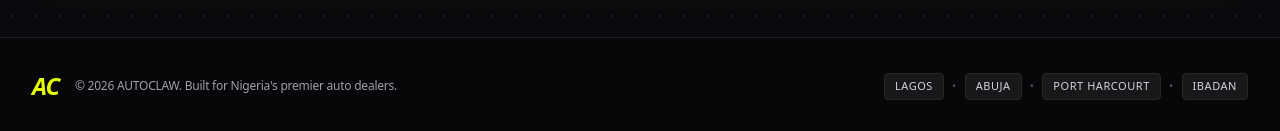
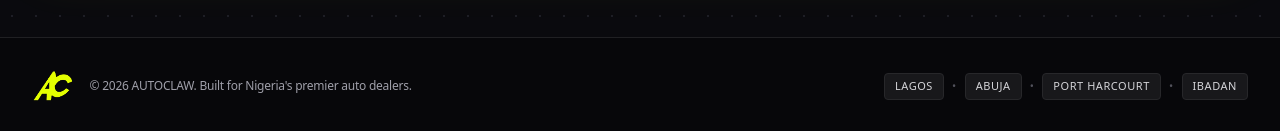
Before and after one commit to renovateafrica234-debug/AutoClaw, a React (Vite) app: page / in a window 1280 px wide. Shown: the part 5756-5887 px from the top of the page. Built offline with nearby package versions, Linux system fonts and the light colour scheme; a web font is replaced by a local one.

Commit message:
Add files via upload

```diff
--- a/src/components/landing/ConversionFooter.tsx
+++ b/src/components/landing/ConversionFooter.tsx
@@ -54,12 +54,14 @@ export function ConversionFooter({
       {/* Bottom Bar */}
       <div className="w-full bg-[#07070a] border-t border-zinc-800/80 py-8 px-4 md:px-8">
         <div className="w-full max-w-7xl mx-auto flex flex-col md:flex-row items-center justify-between gap-6">
-          {/* Flush-left unboxed "AC" pure text lockup */}
+          {/* Logo image lockup */}
           <div className="flex items-center gap-4">
             <div className="shrink-0 flex items-center">
-              <span className="text-2xl font-black italic tracking-tighter text-[#E3FF00] select-none">
-                AC
-              </span>
+              <img
+                src="/autoclaw-logo.png"
+                alt="AutoClaw"
+                className="h-8 w-auto object-contain"
+              />
             </div>
             <p className="text-xs text-zinc-400 font-medium text-left">
               © 2026 AUTOCLAW. Built for Nigeria's premier auto dealers.
```
